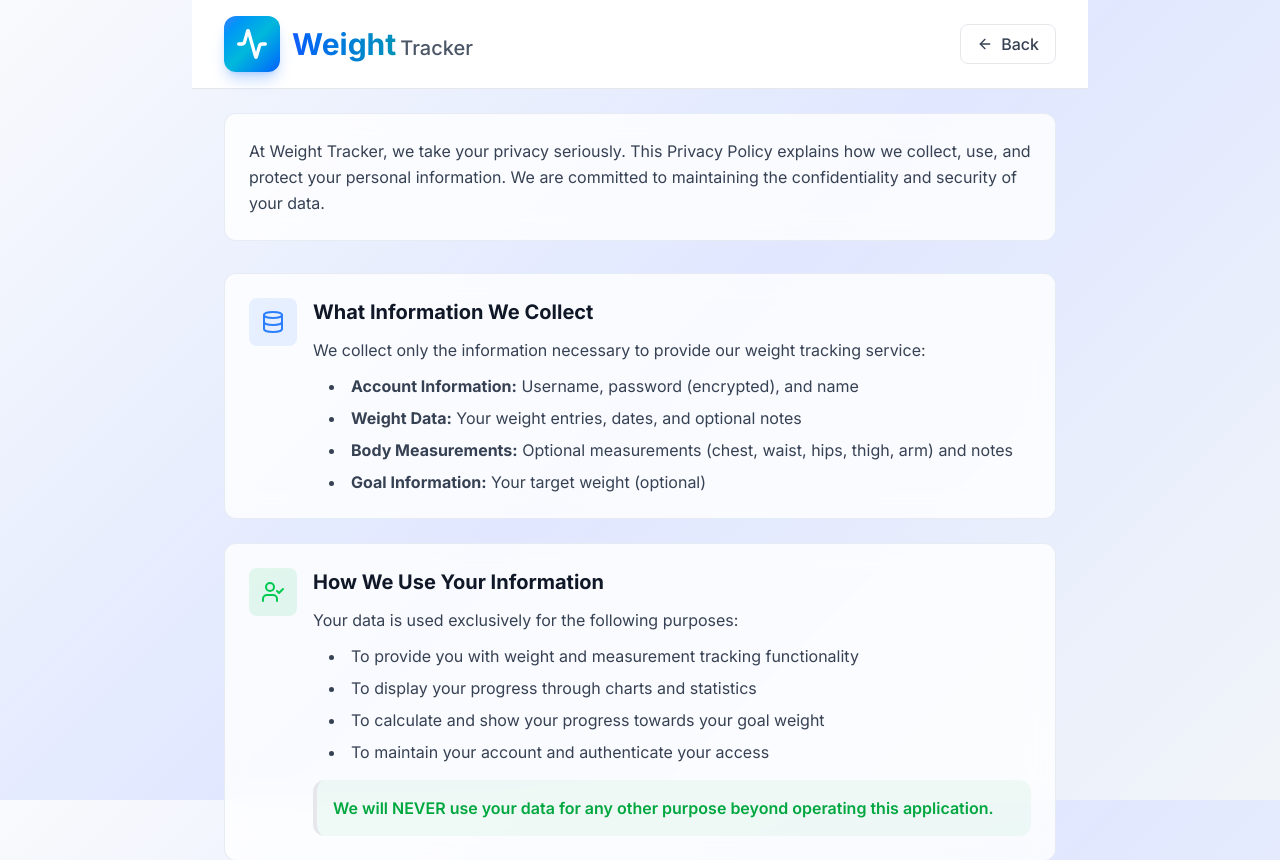
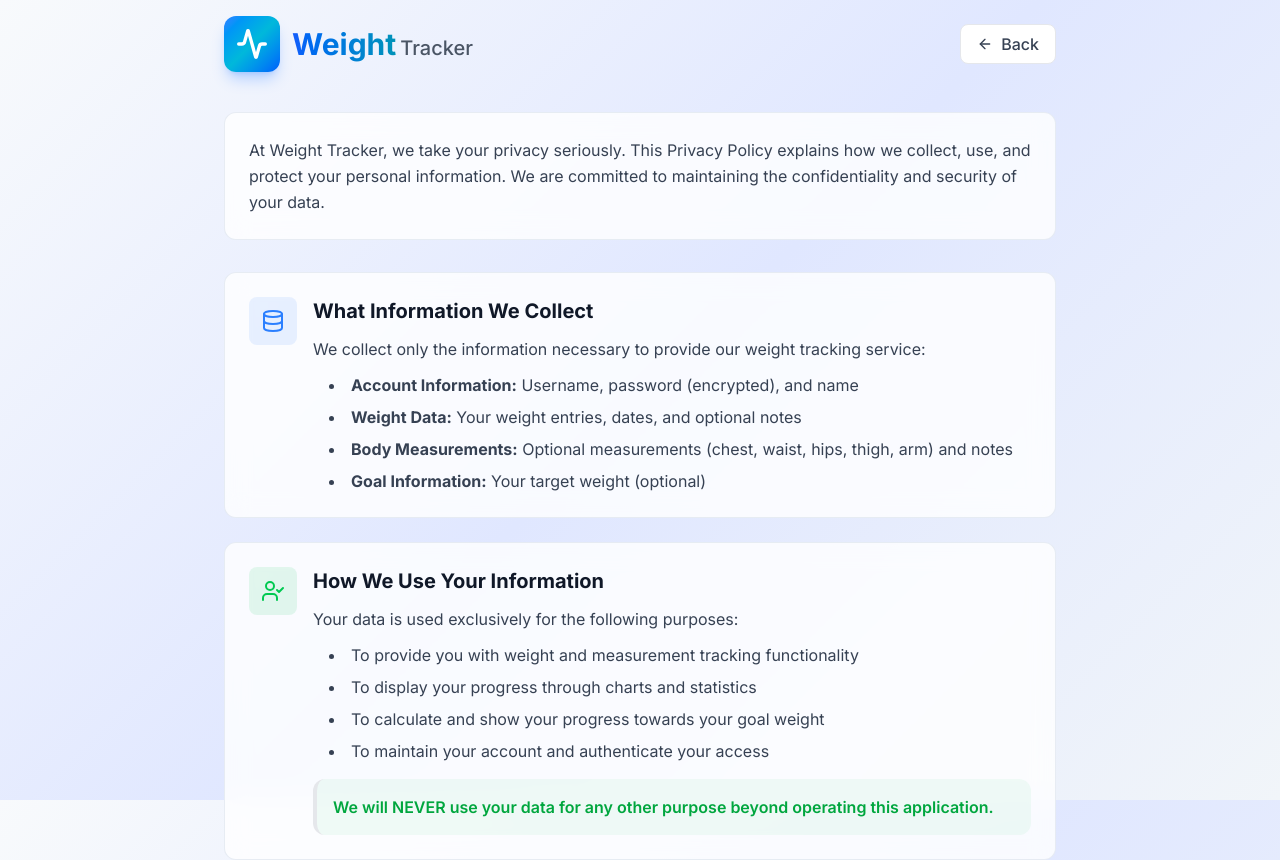
Before and after one commit to gustavocardoso/weight-tracker, a Next.js app: page /privacy in a window 1280 px wide. Shown: the top 860 px of the page. Built offline with nearby package versions, Linux system fonts and the light colour scheme.

Commit message:
style: remove header background and border
- Remove white/dark background from header
- Remove bottom border
- Cleaner, more minimal header design
- Applied to Dashboard, Measurements, and Privacy pages

```diff
--- a/app/dashboard/page.tsx
+++ b/app/dashboard/page.tsx
@@ -245,8 +245,8 @@ export default function DashboardPage() {
   return (
     <div className="min-h-screen">
       <div className="max-w-7xl mx-auto">
-        {/* Header with background */}
-        <div className="bg-white dark:bg-zinc-900 border-b border-gray-200 dark:border-zinc-800 px-4 md:px-8 py-4 mb-6">
+        {/* Header */}
+        <div className="px-4 md:px-8 py-4 mb-6">
           <div className="flex flex-col md:flex-row justify-between items-start md:items-center gap-4">
             <Logo />
             <div className="flex items-center gap-3">
--- a/app/measurements/page.tsx
+++ b/app/measurements/page.tsx
@@ -179,8 +179,8 @@ export default function MeasurementsPage() {
   return (
     <div className="min-h-screen">
       <div className="max-w-7xl mx-auto">
-        {/* Header with background */}
-        <div className="bg-white dark:bg-zinc-900 border-b border-gray-200 dark:border-zinc-800 px-4 md:px-8 py-4 mb-6">
+        {/* Header */}
+        <div className="px-4 md:px-8 py-4 mb-6">
           <div className="flex justify-between items-center">
             <Logo />
             <Button
--- a/app/privacy/page.tsx
+++ b/app/privacy/page.tsx
@@ -12,8 +12,8 @@ export default function PrivacyPage() {
   return (
     <div className="min-h-screen">
       <div className="max-w-4xl mx-auto">
-        {/* Header with background */}
-        <div className="bg-white dark:bg-zinc-900 border-b border-gray-200 dark:border-zinc-800 px-4 md:px-8 py-4 mb-6">
+        {/* Header */}
+        <div className="px-4 md:px-8 py-4 mb-6">
           <div className="flex justify-between items-center">
             <Logo />
             <Button
```
